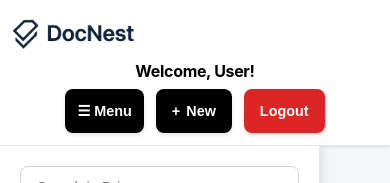
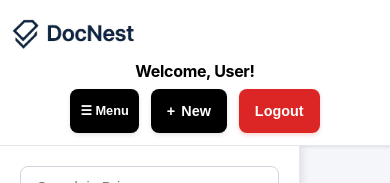
Before and after one commit to DhanavarshiniPR/DocNest, a Next.js app: page /dashboard in a window 390 px wide. Shown: the top 183 px of the page. Built offline with nearby package versions, Linux system fonts and the light colour scheme; no server answers.

Commit message:
mobile responsive

```diff
--- a/app/globals.css
+++ b/app/globals.css
@@ -117,11 +117,11 @@ a {
   }
 }
 
-.mobileMenuBtn {
+.mobile-menu-btn {
   display: flex;
 }
 @media (min-width: 768px) {
-  .mobileMenuBtn {
+  .mobile-menu-btn {
     display: none !important;
   }
 }
@@ -180,6 +180,7 @@ a {
     transition: left 0.3s ease !important;
     height: calc(100vh - 80px) !important;
     box-shadow: 2px 0 8px rgba(0,0,0,0.10) !important;
+    background: #ffffff !important;
   }
   .dashboard-sidebar.open {
     left: 0 !important;
@@ -188,7 +189,7 @@ a {
     margin-left: 0 !important;
     padding: 16px 8px !important;
   }
-  .mobileMenuBtn {
+  .mobile-menu-btn {
     display: flex !important;
   }
 }
@@ -205,7 +206,7 @@ a {
     margin-left: 300px !important;
     padding: 32px !important;
   }
-  .mobileMenuBtn {
+  .mobile-menu-btn {
     display: none !important;
   }
 }
@@ -484,7 +485,7 @@ a {
 /* Enhanced Print Styles */
 @media print {
   .dashboard-sidebar,
-  .mobileMenuBtn,
+  .mobile-menu-btn,
   .navButton {
     display: none !important;
   }
@@ -575,7 +576,7 @@ a {
   padding: 8px 12px;
   font-weight: 600;
   cursor: pointer;
-  display: flex;
+  display: none;
   align-items: center;
   gap: 4px;
   font-size: 0.9rem;
@@ -1094,7 +1095,7 @@ a {
   right: 0;
   bottom: 0;
   background: rgba(0, 0, 0, 0.5);
-  z-index: 40;
+  z-index: 998;
 }
 
 /* Mobile Responsive Styles */
@@ -1238,6 +1239,17 @@ a {
 
   .dashboard-list-item {
     padding: 8px 10px;
+  }
+
+  .dashboard-sidebar {
+    width: 90vw !important;
+    max-width: 300px !important;
+  }
+
+  .mobile-menu-btn {
+    display: flex !important;
+    padding: 6px 10px !important;
+    font-size: 0.8rem !important;
   }
 
   .dashboard-grid-view {
```
